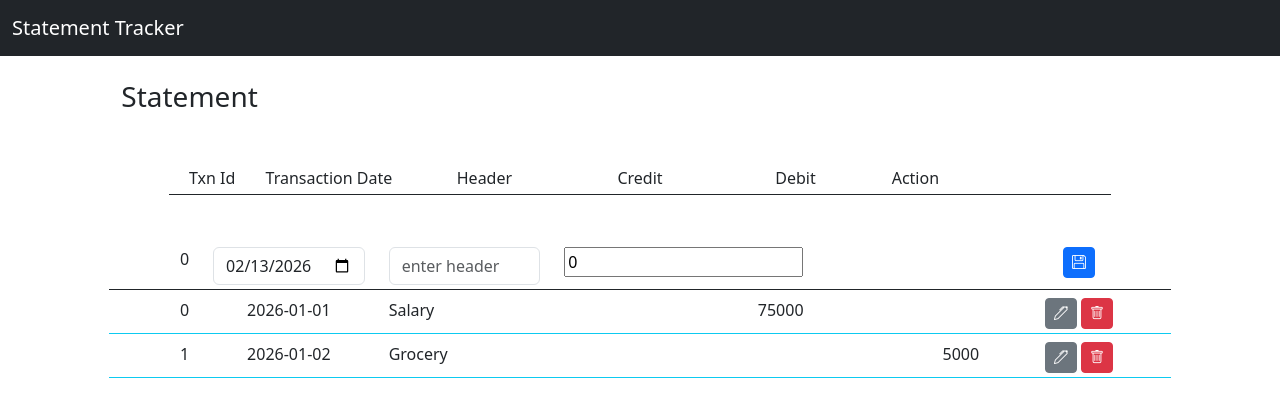
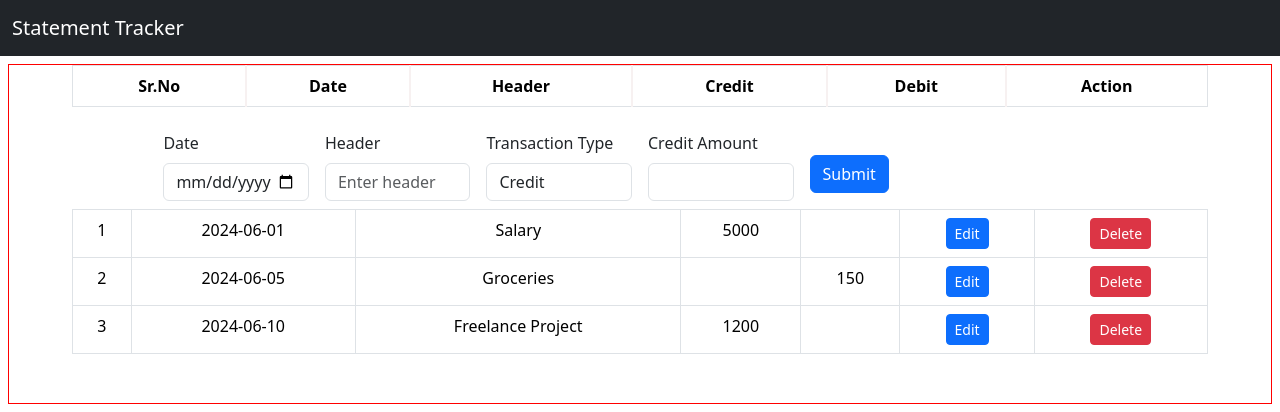
Before and after one commit to chetanjanrao/StatementManagement, a React (Vite) app in the folder vite-project/: page / in a window 1280 px wide. Shown: the top 412 px of the page. Built offline with nearby package versions, Linux system fonts and the light colour scheme.

Commit message:
New Array object and crud methods added

```diff
--- a/vite-project/src/Models/Transaction.ts
+++ b/vite-project/src/Models/Transaction.ts
@@ -1,5 +1,5 @@
 export interface Transaction{
-    id : number,
+    id? : number,
     header : string,
     transactionDate : string,
     transactionType : string,
--- a/vite-project/src/UI/Statement.tsx
+++ b/vite-project/src/UI/Statement.tsx
@@ -1,89 +1,63 @@
-import TransactionFooter from "./TransactionFooter";
-import TransactionForm from "./TransactionForm";
-import TransactionRows from "./TransactionRows";
-import TransactionHeader from "./TransactionHeader";
-import {getAllTransactions,getAllTransactionById,deleteTransactionById,addTransaction,saveTransaction} from "../Services/TransactionAPI";
-
-import type { Transaction } from "../Models/Transaction";
-import type { TransactionSummary } from "../Models/TransactionSummary";
-import { useEffect, useState } from "react";
+import React from 'react';
+import "../index.css";
+import TransactionHeader from './TransactionHeader'
+import TransactionForm from './TransactionForm';
+import { Transaction } from '../Models/Transaction';
+import TransactionRows from './TransactionRows';
 
 
-
-const data = [
+let data = [
     {
-        id: 0,
+        id: 1,
+        transactionDate: "2024-06-01",
         header: "Salary",
-        transactionDate: "2026-01-01",
-        transactionType: "CREDIT",
-        amount: 75000
+        transactionType : "credit",
+        amount: 5000
     },
     {
-        id: 1,
-        header: "Grocery",
-        transactionDate: "2026-01-02",
-        transactionType: "DEBIT",
-        amount: 5000
-    }
-];
+        id: 2,
+        transactionDate: "2024-06-05",
+        header: "Groceries",
+        transactionType : "debit",
+        amount: 150
 
-function addNewRow(){
+    },
+    {
+        id: 3,
+        transactionDate: "2024-06-10",
+        header: "Freelance Project",
+        transactionType : "credit",
+        amount: 1200,
 
-}
+    },
+
+]
 
 export default function Statement() {
-    const [transactions, setTransactions] = useState<Transaction[]>(data);
-    const [errorMsg, setErrorMsg] = useState<string | null>(null);
-    const [transactionSummary, setTransactionSummary] = useState<TransactionSummary>({
-        totalCredit: 0,
-        totalDebit: 0,
-        balance: 0
-    })
-   console.log(transactions)
+    const [transactions, setTransactions] = React.useState(data);
 
-function handleEdit()
-{
 
-}
+    console.log('Current transactions:', transactions);
+    function addTransaction(newTransaction: Transaction) {
+        const newId = transactions.length > 0 ? transactions[transactions.length-1].id + 1 : 1;
+        setTransactions(prevTransactions => [
+            ...prevTransactions,
+            { ...newTransaction, id: newId }
+          ]);
+        console.log('Adding new transaction:', newTransaction);
+    }
 
-function handleDeleteRow()
-{
-
-}
+    /// Delete transaction by id
+    function handleDeleteRow(id: number) {
+        console.log(id)
+        setTransactions(prevTransactions => prevTransactions.filter(transaction => transaction.id !== id));
+    }
     return (
-        <>
-            <section className="col-sm-10 m-2 mx-auto p-2">
-                <h3>Statement</h3>
-
-                {
-                    errorMsg && (
-                        <div className="alert alert-danger p-2">
-                            <strong>{errorMsg}</strong>
-                        </div>
-                    )
-                }
+        <div className='statementContainer'>
                 <TransactionHeader />
-                <TransactionForm   />
-
-                {/* {
-                    transactions.length > 0  &&
-                   (
-                    transactions.map(trans=>trans.isEditable ?
-                    <TransactionForm key={trans.id} trans={trans} />
-                    :
-                    <TransactionRows key={trans.id} txn={trans}/>)
-                   )
-
-                }  */}
-                {
-                    transactions.length > 0 && (
-                        transactions.map(trans=>trans.isEditable ? (
-                            <TransactionForm key={trans.id} trans={trans}/>
-                        ) : <TransactionRows key={trans.id} txn={trans} edit={handleEdit} remove={handleDeleteRow}/>)
-                    )
-                }
-                {/* <TransactionFooter transactionSummary={transactionSummary}/> */}
-            </section>
-        </>
+                <TransactionForm handleAddNewRow={addTransaction}/>
+                <TransactionRows transactions={transactions} handleDeleteRow={(id) => handleDeleteRow(Number(id))}/>
+                <hr/>
+        </div>
     )
 }
--- a/vite-project/src/UI/TransactionForm.tsx
+++ b/vite-project/src/UI/TransactionForm.tsx
@@ -1,98 +1,151 @@
-import { Fragment, useState, type FormEvent } from "react";
-import type { Transaction } from "../Models/Transaction";
+import { useState } from "react";
+import { Transaction } from "../Models/Transaction";
 
-export default function TransactionForm({
-  trans,
-  save,
-  cancel,
-}: {
-  trans?: Transaction;
-  save?: (transactions: Transaction) => void;
-  cancel?: (id: number) => void;
-}) {
-  // Initialize state with either passed transaction or a new empty transaction
-  const [transactions, setTransactions] = useState<Transaction>(
-    trans
-      ? { ...trans } // Use passed transaction for edit
-      : {
-          id: 0,
-          header: "",
-          transactionDate: new Date().toISOString().substring(0, 10), // Today's date in 'YYYY-MM-DD' format
-          transactionType: "CREDIT", // Default value
-          amount: 0,
-        }
-  );
+export default function TransactionForm({handleAddNewRow}: {handleAddNewRow: (newTransaction: Transaction) => void}) {
+  // Define initial form state
+  const [formData, setFormData] = useState<Transaction>({
+    transactionDate: "",
+    header: "",
+    transactionType: "credit",
+    amount: 0,
+  });
 
+  const handleChange = (e: React.ChangeEvent<HTMLSelectElement | HTMLInputElement>) => {
+    const { name, value } = e.target;
 
-  function formSubmitted()
-  {
+    // Update state based on input type (Credit or Debit)
+    setFormData((prevData) => ({
+      ...prevData,
+      [name]: value,
+    }));
 
-  }
+  };
 
+  const handleSubmit = (e: React.FormEvent) => {
+    e.preventDefault();
 
+    // Collect form data into one object
+    console.log('Form Data:', formData);
+
+    // Optionally, reset the form
+    setFormData({
+      transactionDate: "",
+      header: "",
+      transactionType: "credit",
+      amount: 0,
+    });
+    handleAddNewRow(formData)
+  };
+
+  const handleAmountChange = (e: React.ChangeEvent<HTMLInputElement>) => {
+    const { name, value } = e.target;
+    const amount = parseFloat(value) || 0;
+
+    // If the transaction type is credit, update the amount as credit
+    if (formData.transactionType === "credit" && name === "inputCredit") {
+      setFormData((prevData) => ({
+        ...prevData,
+        amount: amount,
+      }));
+    }
+
+    // If the transaction type is debit, update the amount as debit
+    if (formData.transactionType === "debit" && name === "inputDebit") {
+      setFormData((prevData) => ({
+        ...prevData,
+        amount: amount,
+      }));
+    }
+  };
 
   return (
-    <>
-      <form className="row p-1 mb-1 border-bottom border-dark" onSubmit={formSubmitted}>
-        <div className="col-1 text-end">{transactions.id}</div>
-        <div className="col-2 text-center">
+    <div>
+      <form className="row g-3 p-2" onSubmit={handleSubmit}>
+        <div className="col-md-2">
+          <label htmlFor="inputDate" className="form-label">
+            Date
+          </label>
           <input
+            type="date"
             className="form-control"
-            type="date"
-            value={transactions.transactionDate}
-            onChange={(e) => setTransactions({ ...transactions, transactionDate: e.target.value })}
+            id="inputDate"
+            name="transactionDate"
+            value={formData.transactionDate}
+            onChange={handleChange}
           />
         </div>
-        <div className="col-2">
+
+        <div className="col-md-2">
+          <label htmlFor="inputHeader" className="form-label">
+            Header
+          </label>
           <input
+            type="text"
+            placeholder="Enter header"
             className="form-control"
-            type="text"
-            placeholder="enter header"
-            value={transactions.header}
-            onChange={(e) => setTransactions({ ...transactions, header: e.target.value })}
+            id="inputHeader"
+            name="header"
+            value={formData.header}
+            onChange={handleChange}
           />
         </div>
-        <div className="col text-end" >
-          {transactions.transactionType === "CREDIT" && (
-            <input
-              placeholder="amount"
-              type="number"
-              value={transactions.amount}
-              onChange={(e) => setTransactions({ ...transactions, amount: Number(e.target.value) })}
-            />
-          )}
+
+        <div className="col-md-2">
+          <label htmlFor="inputTransactionType" className="form-label">
+            Transaction Type
+          </label>
+          <select
+            id="inputTransactionType"
+            name="transactionType"
+            className="form-control"
+            value={formData.transactionType}
+            onChange={handleChange}
+          >
+            <option value="credit">Credit</option>
+            <option value="debit">Debit</option>
+          </select>
         </div>
-        <div className="col text-end" >
-          {transactions.transactionType === "DEBIT" && (
+
+        {/* Credit Amount input */}
+        {formData.transactionType === "credit" && (
+          <div className="col-md-2">
+            <label htmlFor="inputCredit" className="form-label">
+              Credit Amount
+            </label>
             <input
               type="number"
-              placeholder="amount"
-              value={transactions.amount}
-              onChange={(e) => setTransactions({ ...transactions, amount: Number(e.target.value) })}
+              className="form-control"
+              id="inputCredit"
+              name="inputCredit"
+              value={formData.amount > 0 ? formData.amount : ""}
+              onChange={handleAmountChange}
             />
-          )}
-        </div>
-        <div className="col-2 text-center">
-          {transactions.isEditable ? (
-            <Fragment>
-              <button className="btn btn-sm btn-primary">
-                <i className="bi bi-floppy" />
-              </button>
-              <button
-                className="btn btn-sm btn-danger ms-1"
-                type="button"
-                onClick={() => cancel && cancel(transactions.id)}
-              >
-                <i className="bi bi-x-circle" />
-              </button>
-            </Fragment>
-          ) : (
-            <button className="btn btn-sm btn-primary">
-              <i className="bi bi-floppy" />
-            </button>
-          )}
+          </div>
+        )}
+
+        {/* Debit Amount input */}
+        {formData.transactionType === "debit" && (
+          <div className="col-md-2">
+            <label htmlFor="inputDebit" className="form-label">
+              Debit Amount
+            </label>
+            <input
+              type="number"
+              className="form-control"
+              id="inputDebit"
+              name="inputDebit"
+              value={formData.amount > 0 ? formData.amount : ""}
+              onChange={handleAmountChange}
+            />
+          </div>
+        )}
+
+        <div className="col-2">
+          <button type="submit" className="btn btn-primary mt-4">
+            Submit
+          </button>
         </div>
       </form>
-    </>
+    </div>
   );
 }
--- a/vite-project/src/UI/TransactionHeader.tsx
+++ b/vite-project/src/UI/TransactionHeader.tsx
@@ -1,13 +1,22 @@
 
-const TransactionHeader = () => (
-    <div className="row  p-1 m-5 border-bottom border-dark text-center">
-        <div className="col-1">Txn Id</div>
-        <div className="col-2">Transaction Date</div>
-        <div className="col-2">Header</div>
-        <div className="col-2">Credit</div>
-        <div className="col-2">Debit</div>
-        <div className="col-1 text-end">Action</div>
-    </div>
-);
-
-export default TransactionHeader;
+import "../index.css";
+export default function TransactionHeader() {
+    return (
+        <>
+           <div className='tableHeader'>
+                <table className="table table-striped border">
+                    <thead>
+                        <tr>
+                            <th>Sr.No</th>
+                            <th>Date</th>
+                            <th>Header</th>
+                            <th>Credit</th>
+                            <th>Debit</th>
+                            <th>Action</th>
+                        </tr>
+                    </thead>
+                </table>
+            </div>
+        </>
+    )
+}
--- a/vite-project/src/UI/TransactionRows.tsx
+++ b/vite-project/src/UI/TransactionRows.tsx
@@ -1,24 +1,32 @@
-import type { Transaction } from "../Models/Transaction";
+import 'bootstrap/dist/css/bootstrap.min.css';
 
-export default function TransactionRows({ txn, edit, remove }: { txn: Transaction, edit: (id: number) => void, remove: (id: number) => void }) {
+export default function TransactionRows({ transactions, handleDeleteRow }: { transactions: any, handleDeleteRow: (event: React.MouseEvent<HTMLButtonElement>) => void }) {
     return (
-        <>
-
-            <div className="row p-1 mb-1 border-bottom border-info">
-                <div className="col-1 text-end">{txn.id}</div>
-                <div className="col-2 text-center">{txn.transactionDate}</div>
-                <div className="col">{txn.header}</div>
-                <div className="col-2 text-end">{txn.transactionType === "CREDIT" && txn.amount}</div>
-                <div className="col-2 text-end">{txn.transactionType === "DEBIT" && txn.amount}</div>
-                <div className="col-2 text-center">
-                    <button type="button" className="btn btn-sm btn-secondary" onClick={_e => edit(txn.id)}>
-                        <i className="bi bi-pen" title="EDIT" />
-                    </button>
-                    <button className="btn btn-sm btn-danger ms-1" onDoubleClick={_e => remove(txn.id)}>
-                        <i className="bi bi-trash" title="double click to DELETE" />
-                    </button>
-                </div>
-            </div>
-        </>
-    )
+        <div className="table-responsive" style={{ width: "90%", margin: "0 auto" }}>
+            <table className="table table-bordered table-hover text-center">
+                <tbody>
+                    {transactions.map((transaction: any, index: number) => (
+                        <tr key={transaction.id}>
+                            <td>{index + 1}</td>
+                            <td>{transaction.transactionDate}</td>
+                            <td>{transaction.header}</td>
+                            <td>{transaction.transactionType === "credit" ? transaction.amount : ""}</td>
+                            <td>{transaction.transactionType === "debit" ? transaction.amount : ""}</td>
+                            <td>
+                                <button className="btn btn-sm btn-primary">Edit</button>
+                            </td>
+                            <td>
+                                <button
+                                    className="btn btn-sm btn-danger"
+                                    onDoubleClick={() => handleDeleteRow(transaction.id)}
+                                >
+                                    Delete
+                                </button>
+                            </td>
+                        </tr>
+                    ))}
+                </tbody>
+            </table>
+        </div>
+    );
 }
--- a/vite-project/src/index.css
+++ b/vite-project/src/index.css
@@ -0,0 +1,22 @@
+.table th {
+    border-right: 2px solid rgb(247, 241, 241); /* Green vertical border */
+    text-align: center;
+  }
+
+  /* Remove the last right border on the last column in the header */
+  .table th:last-child {
+    border-right: none;
+  }
+
+  .tableHeader{
+
+     width: 90%;
+  }
+
+  .statementContainer{
+    border: 1px solid red;
+    display: flex;
+    justify-content: center;
+    flex-direction: column;
+    align-items: center;
+  }
```
Also changed, not shown: vite-project/src/Services/TransactionAPI.ts (deleted, +0 -11 lines), vite-project/src/UI/TransactionFooter.tsx (deleted, +0 -23 lines).
